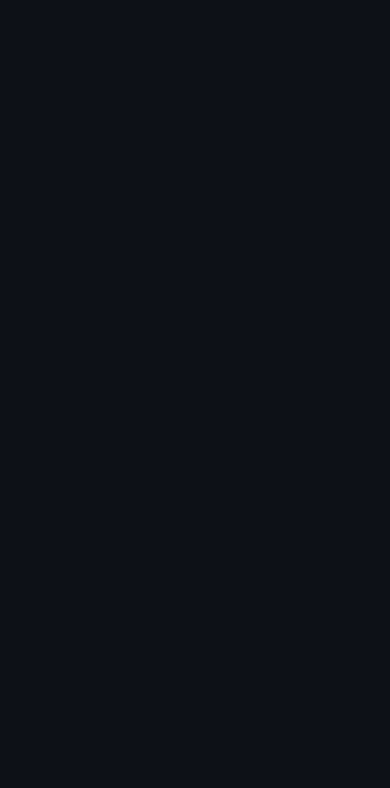
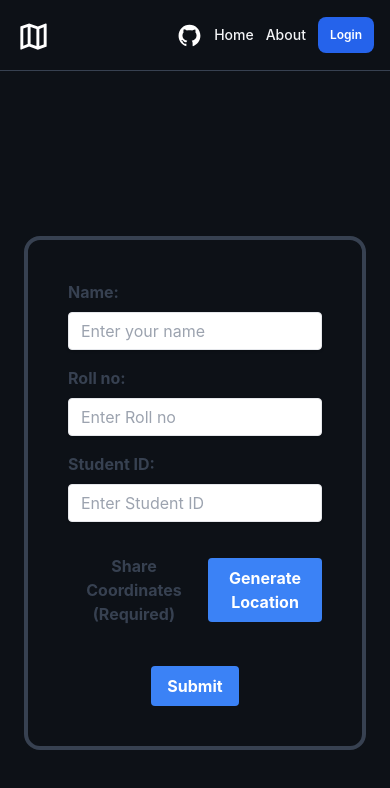
Before and after one commit to AKACHI-4/GPI-Frontend, a React (Create React App) app: page /student-form in a window 390 px wide. Before the commit this address had no page. Shown: the top 788 px of the page. Built offline with nearby package versions, Linux system fonts and the light colour scheme.

Commit message:
Rebuilding Frontend phase_03 done !!
- Responsiveness added in Student Form

```diff
--- a/src/App.js
+++ b/src/App.js
@@ -3,6 +3,8 @@ import Layout from './Pages/Layout';
 import { BrowserRouter as Router, Routes, Route} from 'react-router-dom';
 import HomePage from './Pages/HomePage';
 import ClassForm from './Pages/ClassForm';
+import StudentForm from './Pages/StudentForm';
+import ClassRoom from './Pages/ClassRoom';
 
 function App() {
   return (
@@ -11,8 +13,8 @@ function App() {
           <Route element={<Layout />}>
             <Route path="/" element={<HomePage />} />
             <Route path="/class-form" element={<ClassForm />} />
-            {/* <Route path="/templates" element={<Template />} /> */}
-            {/* <Route path="/generate-readme" element={<GenerateReadme />} /> */}
+            <Route path="/student-form" element={<StudentForm />} />
+            <Route path="/class-room" element={<ClassRoom />} />
           </Route>
           {/* <Route path="*" element={<NotFound />} /> */}
         </Routes>
--- a/src/Components/Form2.js
+++ b/src/Components/Form2.js
@@ -0,0 +1,76 @@
+import React, { useState } from 'react';
+
+function Form1() {
+
+  const [name, setName] = useState("");
+  const [email, setEmail] = useState("");
+
+  const handleSubmit = (event) => {
+    event.preventDefault();
+    console.log("Form submitted!");
+    console.log(`Name: ${name}`);
+    console.log(`Email: ${email}`);
+    // Do something with the form data, such as sending it to a server or updating state
+  };
+
+  return (
+    <div className="border-4 border-gray-700 rounded-2xl p-10 m-2">
+      <form onSubmit={handleSubmit} className="max-w-lg mx-auto">
+        <div className="mb-4">
+          <label className="block text-gray-700 font-bold mb-2" htmlFor="name">
+            Name:
+          </label>
+          <input
+            className="shadow appearance-none border rounded w-full py-2 px-3 text-gray-700 leading-tight focus:outline-none focus:shadow-outline"
+            id="name"
+            type="text"
+            // value={name}
+            // onChange={(event) => setName(event.target.value)}
+            placeholder="Enter your name"
+          />
+        </div>
+        <div className="mb-4">
+          <label className="block text-gray-700 font-bold mb-2" htmlFor="email">
+            Roll no:
+          </label>
+          <input
+            className="shadow appearance-none border rounded w-full py-2 px-3 text-gray-700 leading-tight focus:outline-none focus:shadow-outline"
+            id="rollno"
+            type="number"
+            // value={email}
+            // onChange={(event) => setEmail(event.target.value)}
+            placeholder="Enter Roll no"
+          />
+        </div>
+        <div className="mb-8">
+          <label className="block text-gray-700 font-bold mb-2" htmlFor="name">
+            Student ID:
+          </label>
+          <input
+            className="shadow appearance-none border rounded w-full py-2 px-3 text-gray-700 leading-tight focus:outline-none focus:shadow-outline"
+            id="Studentid"
+            type="string"
+            // value={course}
+            // onChange={(event) => setCourse(event.target.value)}
+            placeholder="Enter Student ID"
+          />
+        </div>
+        <div className="mb-10 flex items-center justify-center gap-2 md:gap-4">
+          <p className="block text-gray-700 font-bold text-center">
+            Share Coordinates (Required)
+          </p>
+          <button className="bg-blue-500 hover:bg-blue-700 text-white font-bold py-2 px-4 rounded focus:outline-none focus:shadow-outline" type="generateloc">
+            Generate Location
+          </button>
+        </div>
+        <div className="flex items-center justify-center">
+          <button className="bg-blue-500 hover:bg-blue-700 text-white font-bold py-2 px-4 rounded focus:outline-none focus:shadow-outline" type="submit">
+            Submit
+          </button>
+        </div>
+      </form>
+    </div>
+  )
+}
+
+export default Form1;
--- a/src/Pages/ClassRoom.js
+++ b/src/Pages/ClassRoom.js
@@ -0,0 +1,11 @@
+import React from 'react'
+
+function classroom() {
+  return (
+    <div>
+
+    </div>
+  )
+}
+
+export default classroom
--- /dev/null
+++ b/src/Pages/StudentForm.js
@@ -0,0 +1,14 @@
+import React from 'react'
+import Form2 from '../Components/Form2'
+
+function StudentForm() {
+  return (
+    <>
+        <div className="relative bg-transparent overflow-hidden flex justify-center items-center h-screen">
+            <Form2 />
+        </div>
+    </>
+  )
+}
+
+export default StudentForm
```
